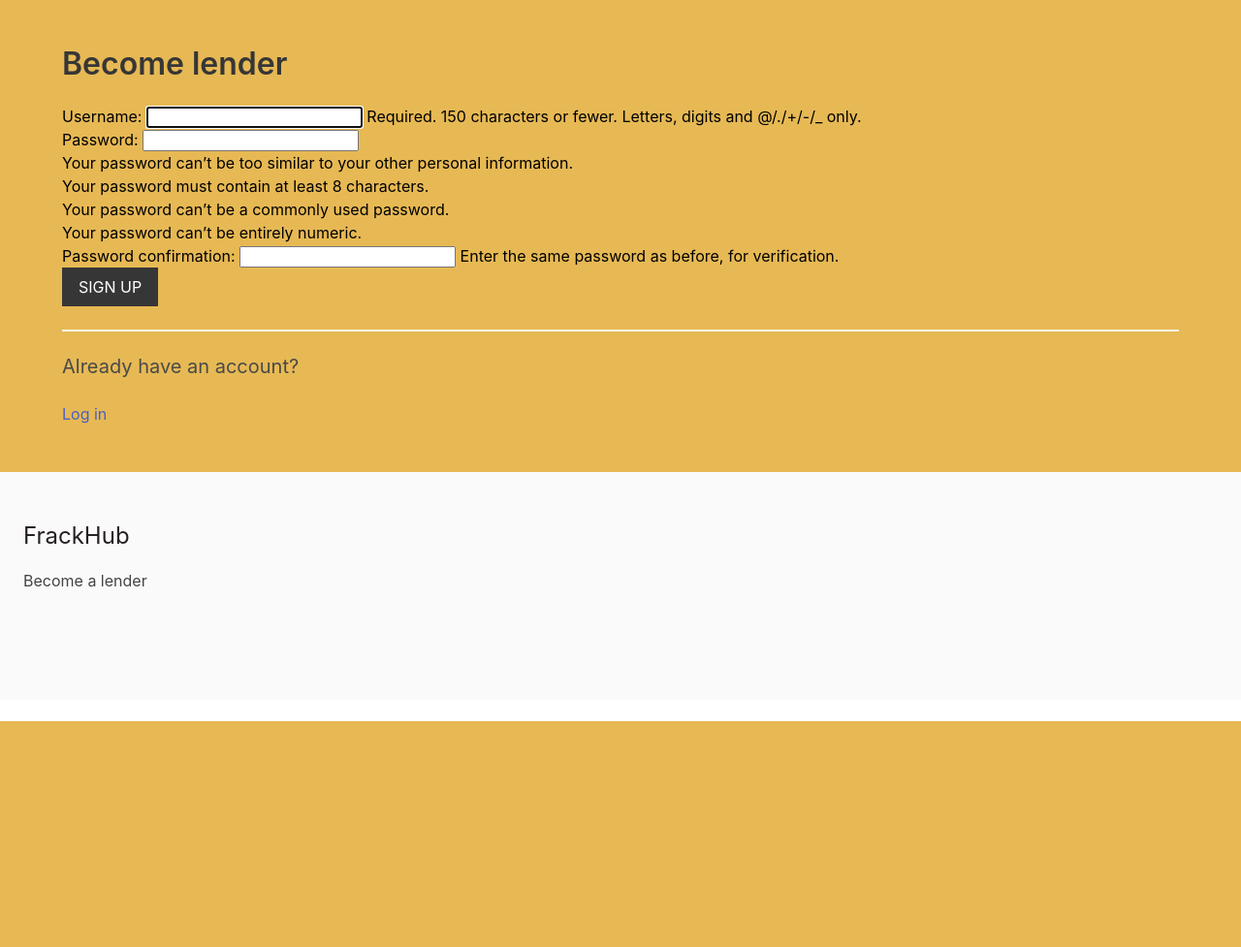
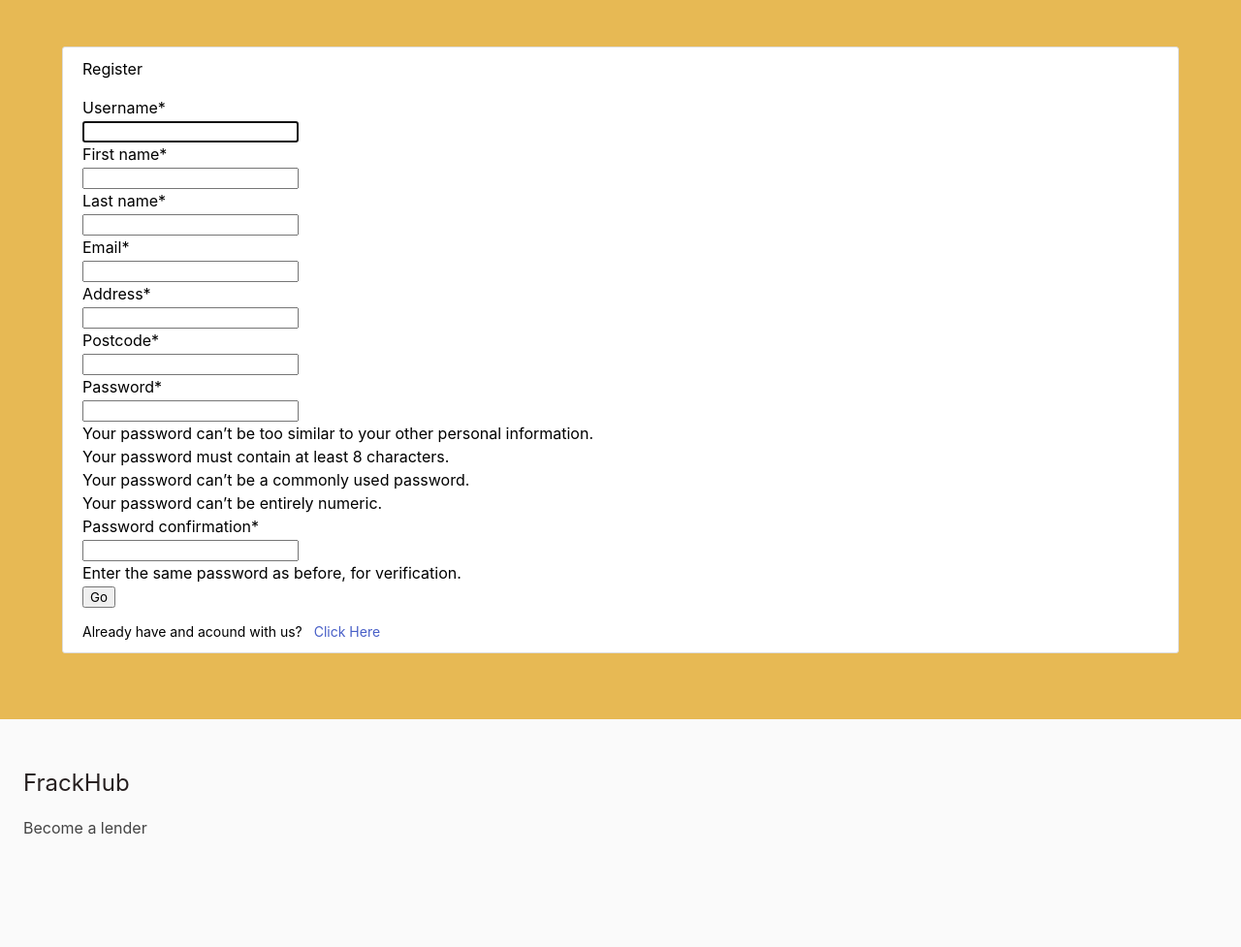
Before and after one commit to mattleek/fackHub, a Django app: page /lenders/become-lender/ in a window 1280 px wide. Shown: the part 56-1033 px from the top of the page at 97% size. Before the commit the page ends 800 px from the top, so only its background shows below. Run offline with Django 4.2, Linux system fonts and the light colour scheme; data comes from the database, SQL or seed files in the repository; both versions use the stored data as it was after the commit; some libraries are stand-ins or nearby versions.

Commit message:
Lender login changes 1919321

```diff
--- a/Shop/lender/forms.py
+++ b/Shop/lender/forms.py
@@ -1,4 +1,7 @@
 from django.forms import ModelForm
+from django import forms
+from django.contrib.auth.models import User
+from django.contrib.auth.forms import UserCreationForm
 
 from product.models import Product
 
@@ -6,3 +9,16 @@ class ProductForm(ModelForm):
     class Meta:
         model = Product
         fields = ['category', 'image', 'title', 'description', 'price']
+
+class UserRegisterForm(UserCreationForm):
+    first_name = forms.CharField(max_length=40)
+    last_name = forms.CharField(max_length=40)
+    username = forms.CharField(max_length=40)
+    address = forms.CharField(max_length=300)
+    postcode = forms.CharField(max_length=10)
+    email = forms.EmailField()
+
+    class Meta:
+        model = User
+        fields = ['username', 'first_name', 'last_name', 'email', 'address', 'postcode', 'password1',
+                  'password2']
--- a/Shop/lender/models.py
+++ b/Shop/lender/models.py
@@ -1,5 +1,6 @@
 from django.contrib.auth.models import User
 from django.db import models
+
 
 class Lender(models.Model):
     name = models.CharField(max_length=255)
--- a/Shop/lender/templates/lender/become_lender.html
+++ b/Shop/lender/templates/lender/become_lender.html
@@ -2,26 +2,23 @@
 
 {% block title %}Become a lender | {% endblock %}
 
+{% load crispy_forms_tags %}
 {% block content %}
-    <h1 class="title">Become lender</h1>
-
-    <form method="post" action=".">
-        {% csrf_token %}
-
-        {{ form.as_p }}
-
-        <div class="field">
-            <div class="control">
-                <button class="button is-dark is-uppercase">Sign up</button>
-            </div>
-        </div>
-    </form>
-
-    <hr>
-
-    <h2 class="subtitle">Already have an account?</h2>
-    <a href="{% url 'login' %}">Log in</a>
-
-
-
-{% endblock %}
+<div class="content-section">
+  <form method="POST">
+    {% csrf_token %}
+    <fieldset class="form-group">
+      <legend class="border-bottom mb-4">Register</legend>
+      {{ form|crispy }}
+    </fieldset>
+    <div class="form-group">
+      <button class="btn btn-outline-info" type="submit">Go</button>
+    </div>
+  </form>
+  <div class="border-top pt-3">
+    <small class="text-muted">
+      Already have and acound with us? <a href="{% url 'login' %} " class="ml-2">Click Here</a>
+    </small>
+  </div>
+</div>
+{% endblock content %}
--- a/Shop/lender/views.py
+++ b/Shop/lender/views.py
@@ -1,6 +1,6 @@
 from django.contrib.auth import login
 from django.contrib.auth.decorators import login_required
-from django.contrib.auth.forms import UserCreationForm
+from . forms import UserRegisterForm
 from django.utils.text import slugify
 from django.shortcuts import render, redirect
 
@@ -11,7 +11,7 @@ from .forms import ProductForm
 
 def become_lender(request):
     if request.method == 'POST':
-        form = UserCreationForm(request.POST)
+        form = UserRegisterForm(request.POST)
 
         if form.is_valid():
             user = form.save()
@@ -22,7 +22,7 @@ def become_lender(request):
 
             return redirect('frontpage')
     else:
-        form = UserCreationForm()
+        form = UserRegisterForm()
 
     return render(request, 'lender/become_lender.html', {'form': form})
 
--- a/Shop/shop/settings.py
+++ b/Shop/shop/settings.py
@@ -25,7 +25,7 @@ SECRET_KEY = 'django-insecure-i^38d4!l#nrpo2d147otql1_d&!$h02yglhzu#9*2c%4$ptc%@
 # SECURITY WARNING: don't run with debug turned on in production!
 DEBUG = True
 
-ALLOWED_HOSTS = []
+ALLOWED_HOSTS = ['*']
 
 STRIPE_PUB_KEY = 'pk_test_51KfwK8HDPp44f3qVe5P2BzNOk22Wd0xIJzIwTHIGQ9QyHkXp2KKTa6sAgMivHF14zlxuEDuBv8nPuPTtZsy0Mvc600khTV4ce0'
 STRIPE_SECRET_KEY = 'sk_test_51KfwK8HDPp44f3qV9yDftjeNhZ6cMtmBvdG4YLeytK5H9agjSqcuxBYXaRGnygX6EEpCLDacbO9w9jB1bJz2hnSC00juGI6Z6C'
@@ -45,6 +45,7 @@ INSTALLED_APPS = [
     'product.apps.ProductConfig',
     'cart.apps.CartConfig',
     'order.apps.OrderConfig',
+    'crispy_forms',
     'django.contrib.admin',
     'django.contrib.auth',
     'django.contrib.contenttypes',
```
Also changed, not shown: Shop/db.sqlite3.
